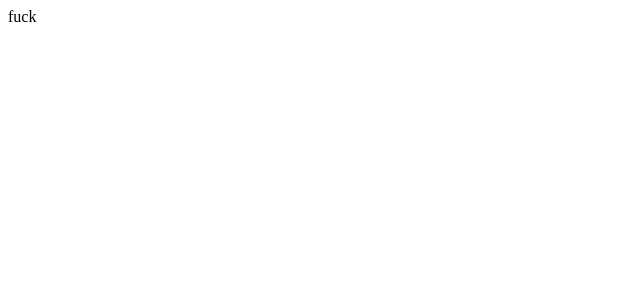
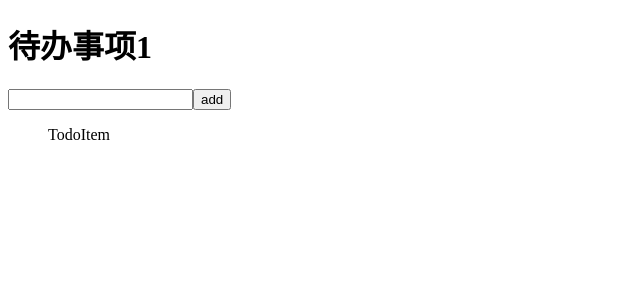
Before and after one commit to lmf1996/react-tuts, a React (Create React App) app: page / in a window 1280 px wide. Shown: the top 300 px of the page, without its empty margins (0-640 px from the left). Built offline with nearby package versions, Linux system fonts and the light colour scheme.

Commit message:
属性传递

```diff
--- a/src/App.js
+++ b/src/App.js
@@ -1,12 +1,21 @@
-import React, {Component} from 'react';
-import TodoHeader from "./components/TodoHeader";
+//React本身提供了一个空标签 Fragment组件
+import React, {Component,Fragment} from 'react';
+import {
+    TodoHeader,
+    TodoInput,
+    TodoList
+} from './components'
 
+//每个组件只能return一个根元素
 class App extends Component {
     render() {
         return (
-            <div>
-                fuck
-            </div>
+            //可以写<>,也可以写<Fragment>
+            <Fragment>
+                <TodoHeader title={"待办事项1"}/>
+                <TodoInput aaa={"add"}/>
+                <TodoList/>
+            </Fragment>
         );
     }
 }
--- a/src/components/TodoHeader/index.js
+++ b/src/components/TodoHeader/index.js
@@ -1,9 +1,10 @@
 import React from "react";
 
-export default function TodoHeader() {
+export default function TodoHeader(props) {
+    console.log(props)
     return(
         <h1>
-            待办事项
+            {props.title}
         </h1>
     )
 }
--- /dev/null
+++ b/src/components/TodoInput/index.js
@@ -0,0 +1,13 @@
+import React, {Component} from 'react';
+
+class TodoInput extends Component {
+    render() {
+        return (
+            <div>
+                <input type="text"/><button>{this.props.aaa}</button>
+            </div>
+        );
+    }
+}
+
+export default TodoInput;
--- /dev/null
+++ b/src/components/TodoList/TodoItem.js
@@ -0,0 +1,13 @@
+import React, {Component} from 'react';
+
+class TodoItem extends Component {
+    render() {
+        return (
+            <div>
+                TodoItem
+            </div>
+        );
+    }
+}
+
+export default TodoItem;
--- /dev/null
+++ b/src/components/TodoList/index.js
@@ -0,0 +1,13 @@
+import React, {Component} from 'react';
+import TodoItem from "./TodoItem";
+class TodoList extends Component {
+    render() {
+        return (
+            <ul>
+                <TodoItem/>
+            </ul>
+        );
+    }
+}
+
+export default TodoList;
--- /dev/null
+++ b/src/components/index.js
@@ -0,0 +1,9 @@
+import TodoHeader from "./TodoHeader";
+import TodoInput from "./TodoInput";
+import TodoList from "./TodoList";
+
+export {
+    TodoHeader,
+    TodoInput,
+    TodoList
+}
```
